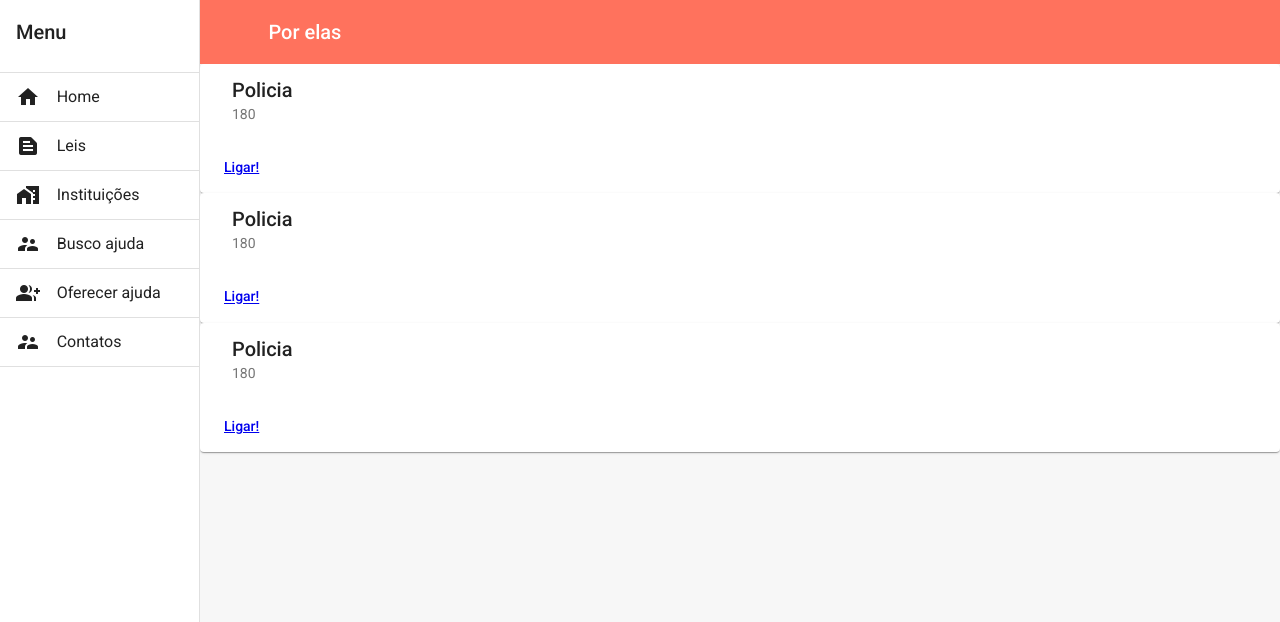
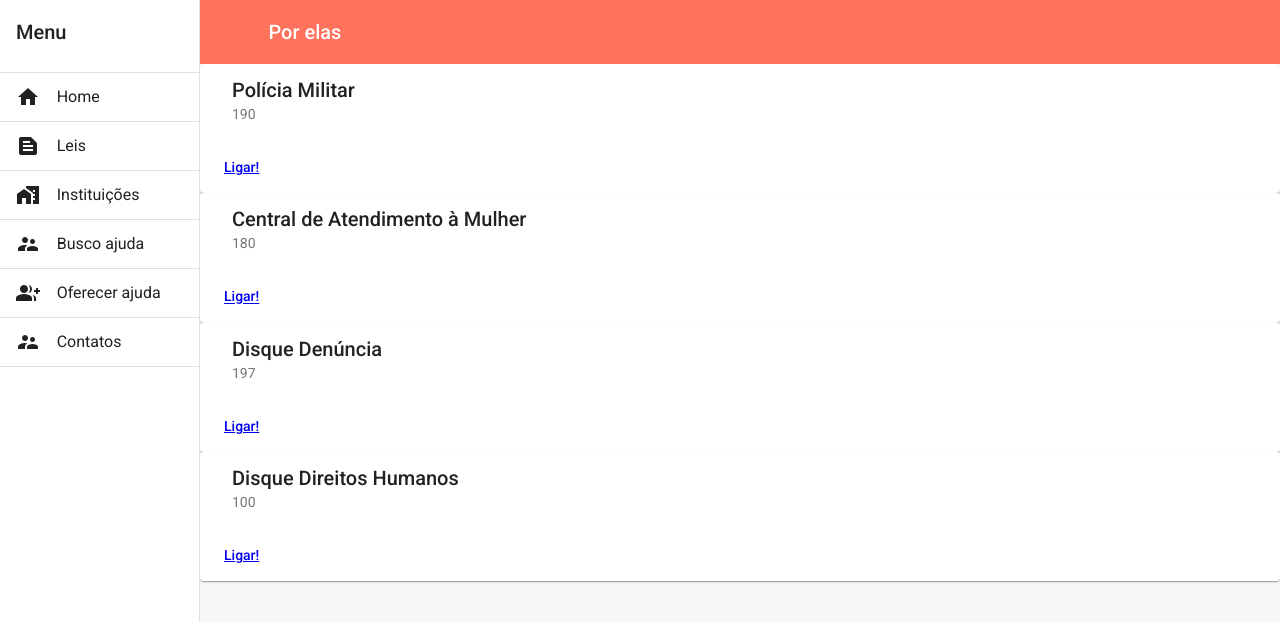
Before and after one commit to hackathon-voskhod/projeto, an Angular app: page /contatos in a window 1280 px wide. Shown: the top 622 px of the page. Built offline with nearby package versions, Linux system fonts and the light colour scheme.

Commit message:
Adicionado novos contatos

```diff
--- a/src/app/components/contatos-page/contatos-page.component.ts
+++ b/src/app/components/contatos-page/contatos-page.component.ts
@@ -15,24 +15,31 @@ export class ContatosPageComponent implements OnInit {
 
     const contato = new ContatosAjudaModel();
 
-    contato.nome = "Policia";
-    contato.contato = "180";
+    contato.nome = "Polícia Militar";
+    contato.contato = "190";
 
     this.contatosAjuda.push(contato);
 
     const contato2 = new ContatosAjudaModel();
 
-    contato2.nome = "Policia";
+    contato2.nome = "Central de Atendimento à Mulher";
     contato2.contato = "180";
 
     this.contatosAjuda.push(contato2);
 
     const contato3 = new ContatosAjudaModel();
 
-    contato3.nome = "Policia";
-    contato3.contato = "180";
+    contato3.nome = "Disque Denúncia";
+    contato3.contato = "197";
 
     this.contatosAjuda.push(contato3);
+
+    const contato4 = new ContatosAjudaModel();
+
+    contato4.nome = "Disque Direitos Humanos";
+    contato4.contato = "100";
+
+    this.contatosAjuda.push(contato4);
   }
 
   ngOnInit(): void {
```
